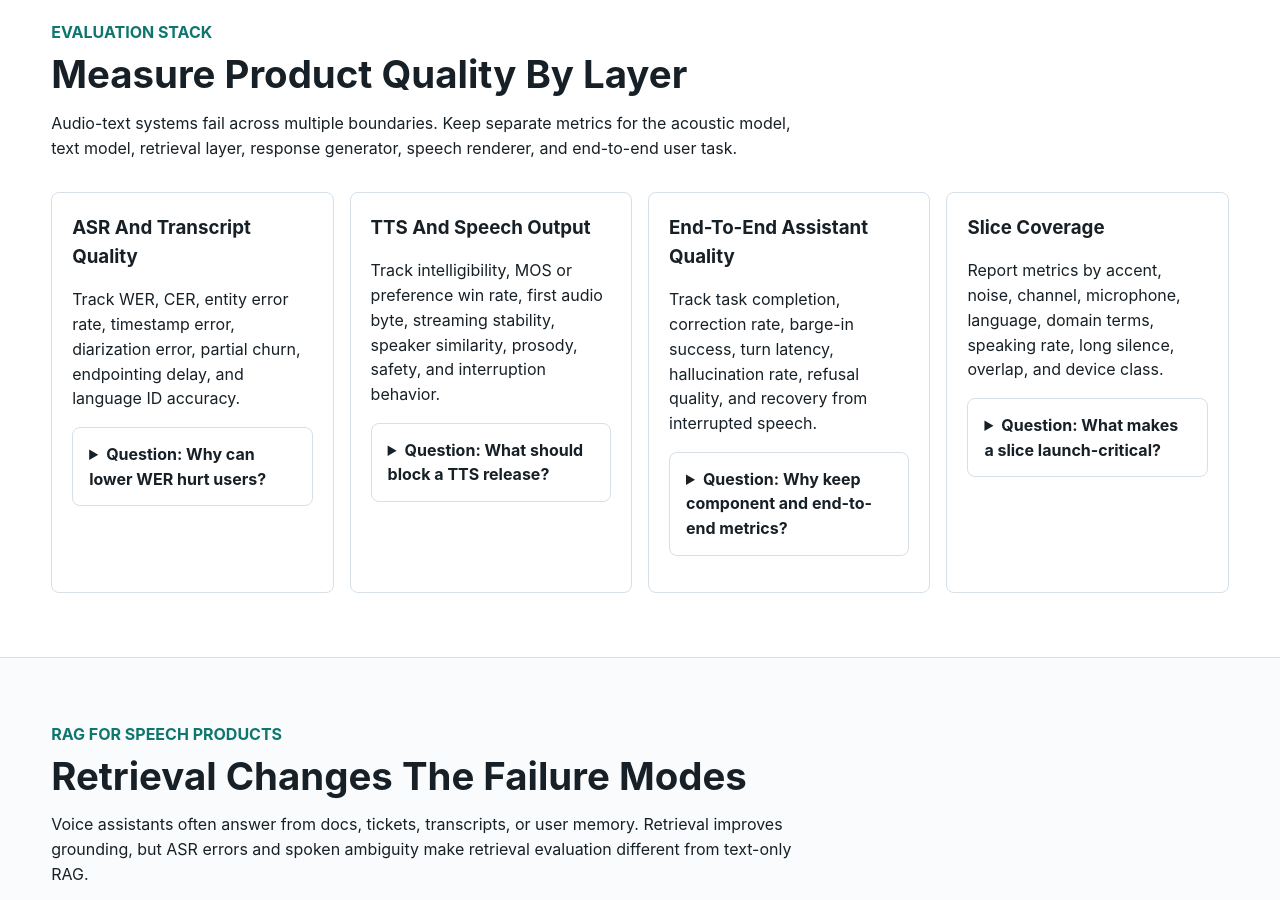
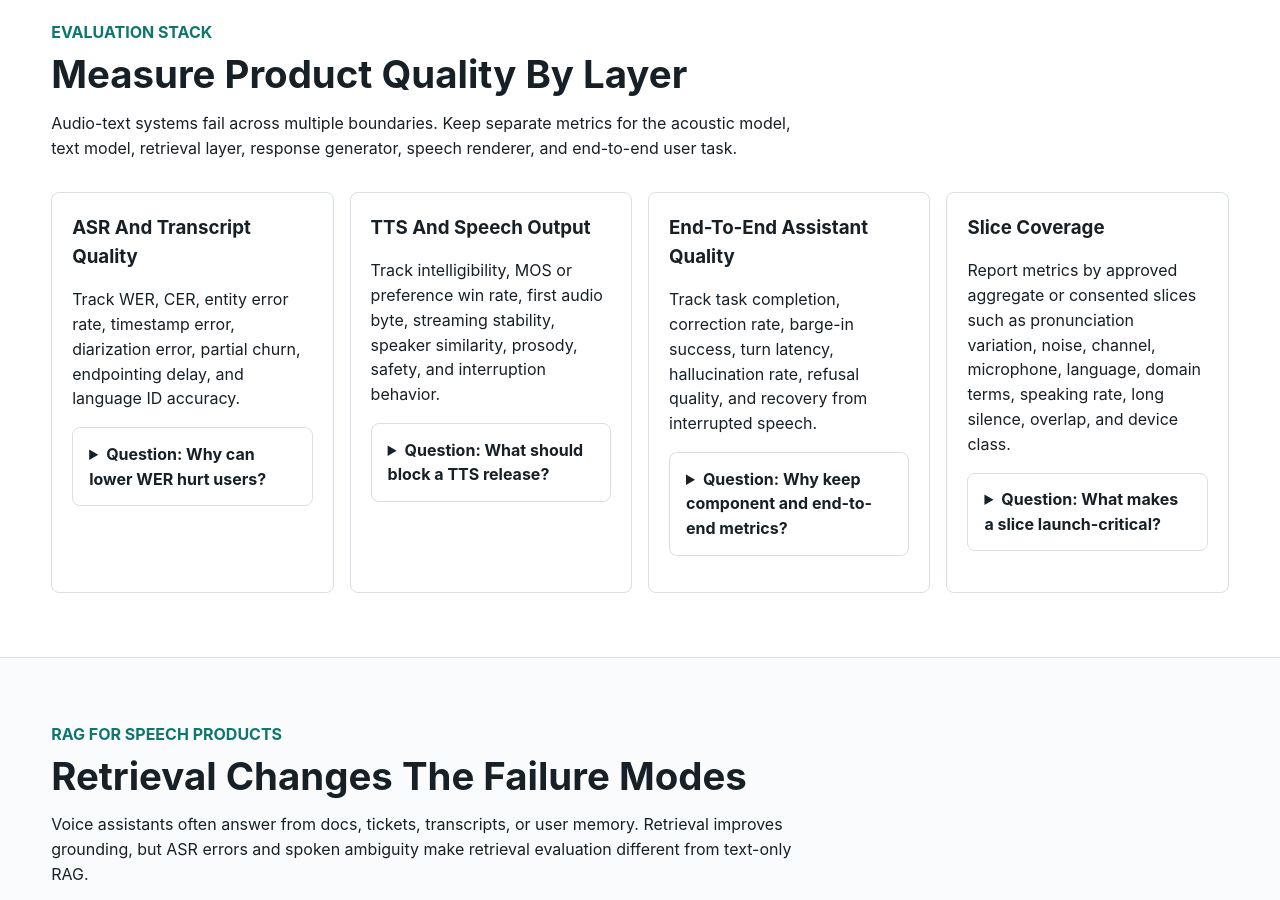
Before and after one commit to kennethli319/kennethli319.github.io, a Jekyll site: the page audio-text-ml-course/lessons/speech-evaluation-rag.html, which Jekyll copies as it is, in a window 1280 px wide and 900 px high, scrolled down 530 px. Built offline with Jekyll 4.4.1, drawn with Linux system fonts in a browser that asks for light colours; some of the changed text lies outside the part shown.

Commit message:
Clarify speech RAG evaluation privacy guidance

```diff
--- a/audio-text-ml-course/lessons/speech-evaluation-rag.html
+++ b/audio-text-ml-course/lessons/speech-evaluation-rag.html
@@ -78,14 +78,15 @@
         </article>
         <article class="card">
           <h3>Slice Coverage</h3>
-          <p>Report metrics by accent, noise, channel, microphone, language, domain terms, speaking rate, long silence, overlap, and device class.</p>
+          <p>Report metrics by approved aggregate or consented slices such as pronunciation variation, noise, channel, microphone, language, domain terms, speaking rate, long silence, overlap, and device class.</p>
           <details class="qa">
             <summary>Question: What makes a slice launch-critical?</summary>
             <p>
               A slice is launch-critical when it maps to a major user group,
               safety risk, contractual requirement, revenue workflow, or known
               model weakness. Experienced engineers protect these slices with
-              explicit regression budgets and rollback criteria.
+              explicit regression budgets and rollback criteria while avoiding
+              raw sensitive labels unless they are policy-approved and needed.
             </p>
           </details>
         </article>
@@ -158,8 +159,9 @@
           <details class="qa">
             <summary>Question: How do you calibrate a judge?</summary>
             <p>
-              Build a labeled set with transcripts, retrieved passages, answer
-              text, and any audio-specific human ratings needed for the task.
+              Build a labeled set with consented or sanitized transcripts,
+              retrieved passages, answer text, and any audio-specific human
+              ratings needed for the task.
               Compare judge decisions to human labels, inspect disagreements,
               measure precision and recall by slice, lock the judge prompt and
               model version, hide system identity during grading, randomize
```
Also changed, not shown: other parts of audio-text-ml-course/lessons/speech-evaluation-rag.html (+1 -1 lines).
